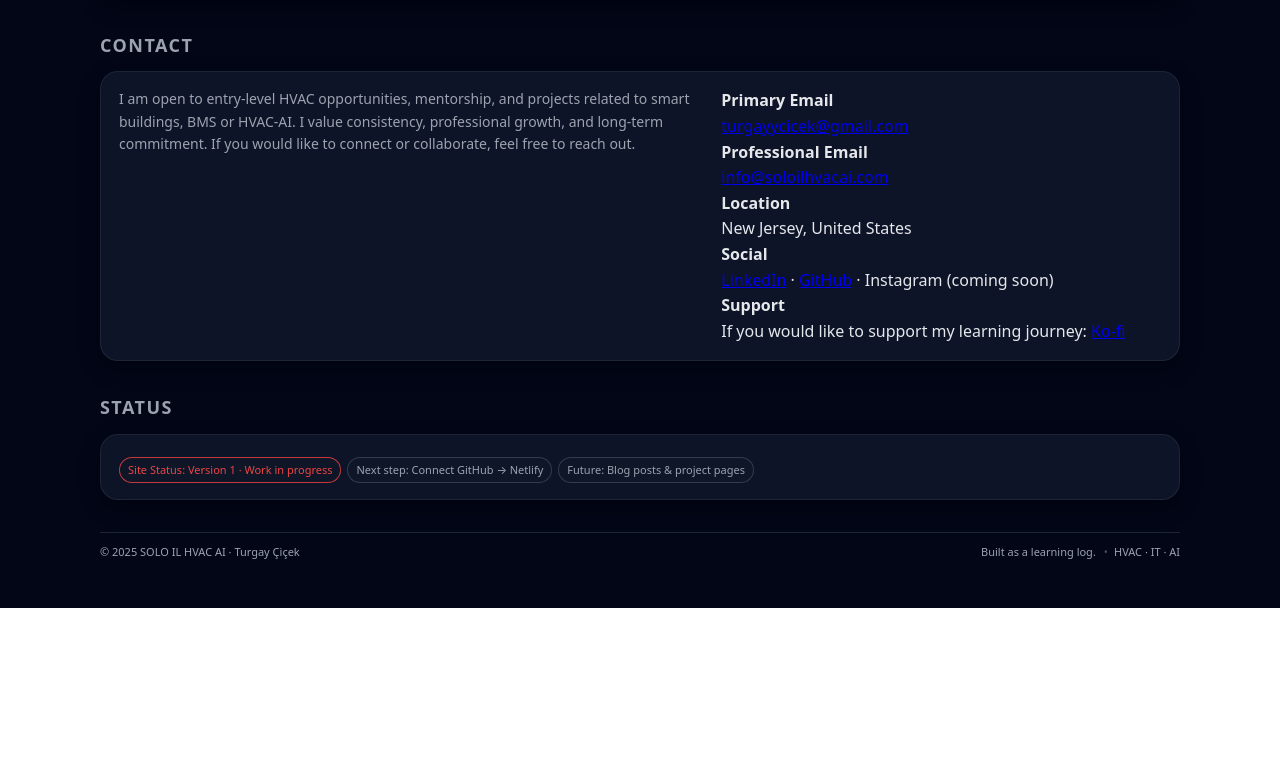
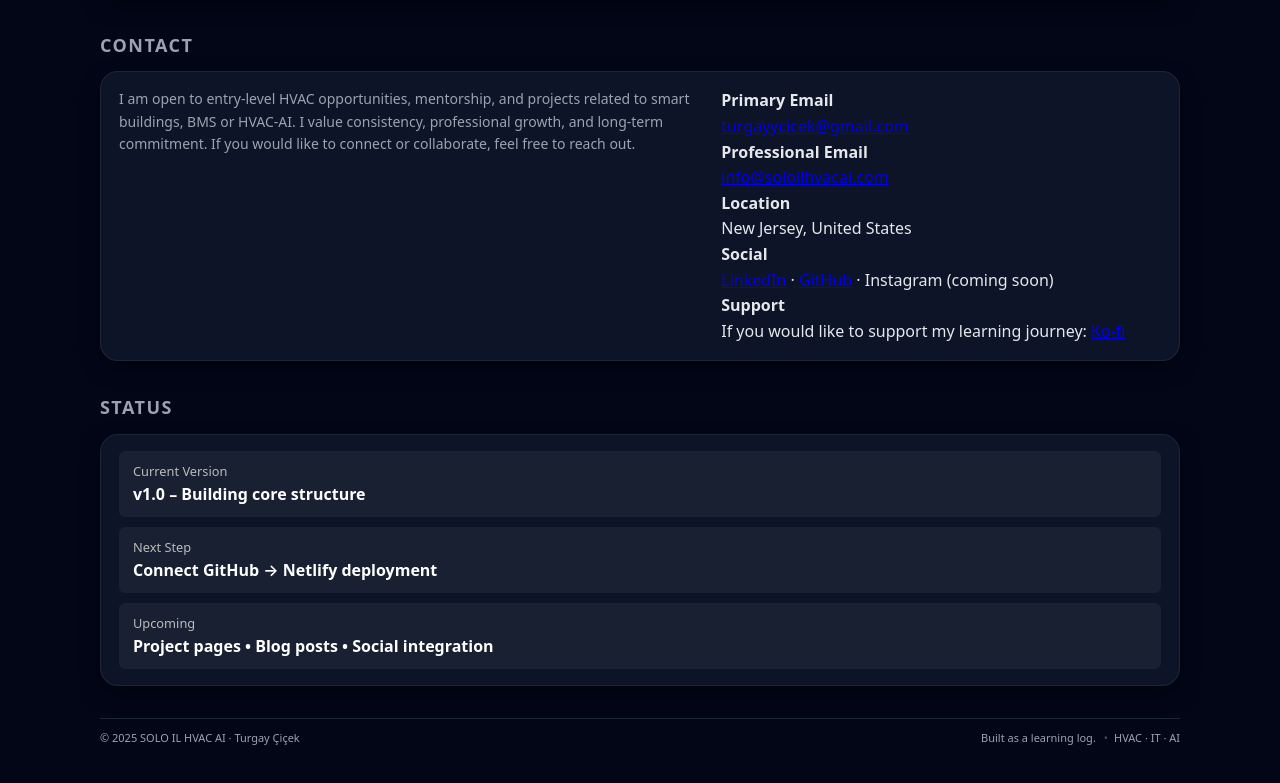
Before and after one commit to TurgayCicek/soloilhvacai-site, a plain HTML site: page index.html in a window 1280 px wide. Shown: the part 6440-7223 px from the top of the page. Before the commit the page ends 7048 px from the top, so only its background shows below. Drawn offline with Linux system fonts and the light colour scheme.

Commit message:
Update Status section design and layout

```diff
--- a/index.html
+++ b/index.html
@@ -1089,13 +1089,48 @@
       <!-- STATUS -->
       <section>
         <h2>Status</h2>
-        <div class="card">
-          <div class="badge-row">
-            <span class="badge badge-danger">Site Status: Version 1 · Work in progress</span>
-            <span class="badge">Next step: Connect GitHub → Netlify</span>
-            <span class="badge">Future: Blog posts & project pages</span>
-          </div>
-        </div>
+       <div class="card">
+  <div class="status-grid">
+    <div class="status-item">
+      <span class="label">Current Version</span>
+      <span class="value">v1.0 – Building core structure</span>
+    </div>
+
+    <div class="status-item">
+      <span class="label">Next Step</span>
+      <span class="value">Connect GitHub → Netlify deployment</span>
+    </div>
+
+    <div class="status-item">
+      <span class="label">Upcoming</span>
+      <span class="value">Project pages • Blog posts • Social integration</span>
+    </div>
+  </div>
+</div>
+
+<style>
+  .status-grid {
+    display: grid;
+    grid-template-columns: 1fr;
+    gap: 10px;
+  }
+  .status-item {
+    background: rgba(255,255,255,0.05);
+    padding: 10px 14px;
+    border-radius: 6px;
+  }
+  .label {
+    display: block;
+    font-size: 0.8rem;
+    color: #bbb;
+  }
+  .value {
+    font-size: 1rem;
+    font-weight: 600;
+    color: #fff;
+  }
+</style>
+
       </section>
 
       <footer>
```
